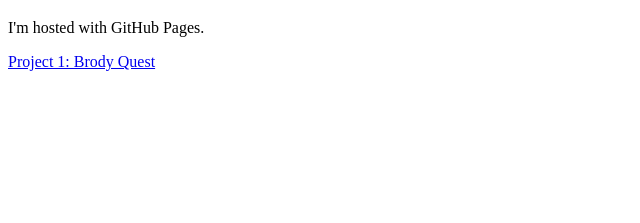
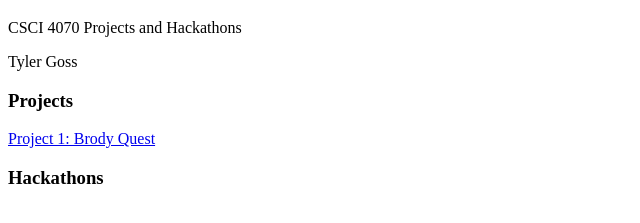
Before and after one commit to sweettea14/sweettea14.github.io, a plain HTML site: page index.html in a window 1280 px wide. Shown: the part 61-284 px from the top of the page, without its empty margins (0-640 px from the left). Drawn offline with Linux system fonts and the light colour scheme.

Commit message:
Updated headers

```diff
--- a/index.html
+++ b/index.html
@@ -2,7 +2,10 @@
 <html>
 <body>
 <h1>Hello World</h1>
-<p>I'm hosted with GitHub Pages.</p>
+<p>CSCI 4070 Projects and Hackathons</p>
+<p>Tyler Goss</p>
+<h3>Projects</h3>
 <a href="project1.html">Project 1: Brody Quest</a>
+<h3>Hackathons</h3>
 </body>
 </html>
```
